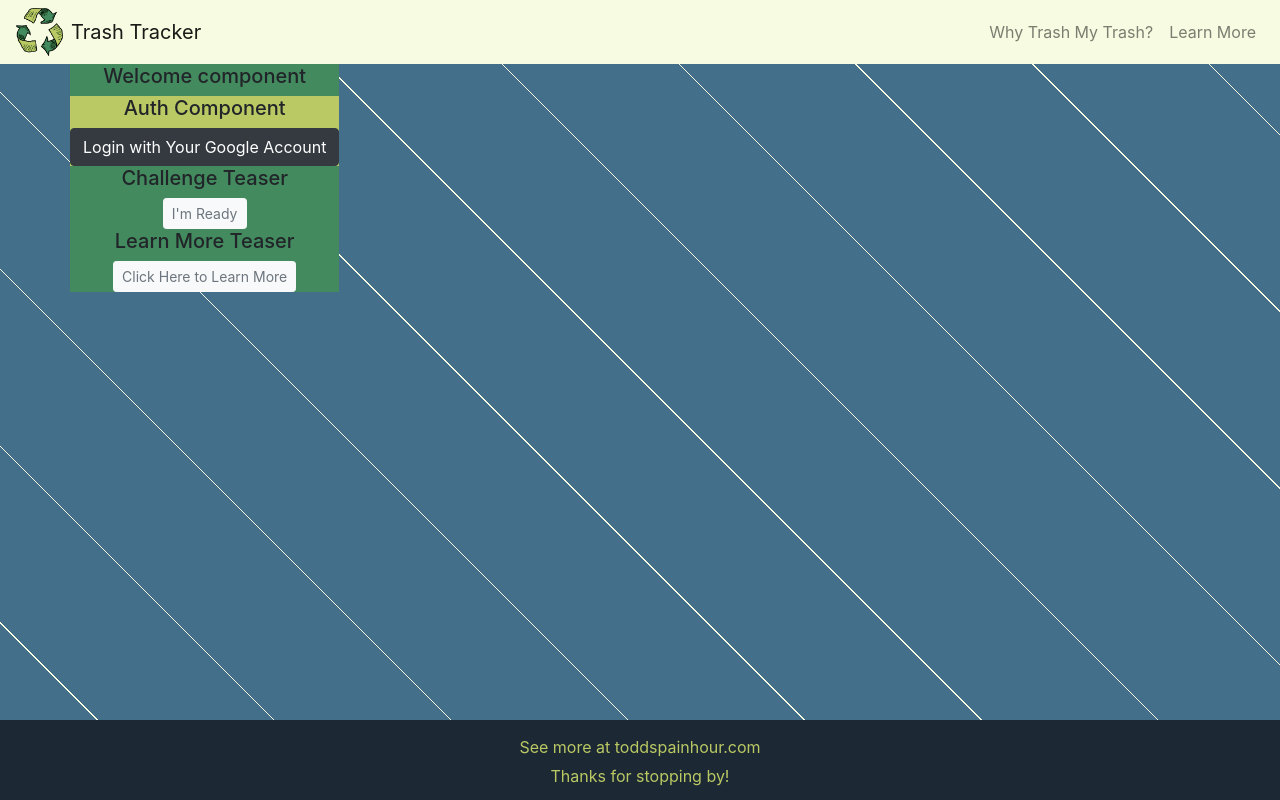
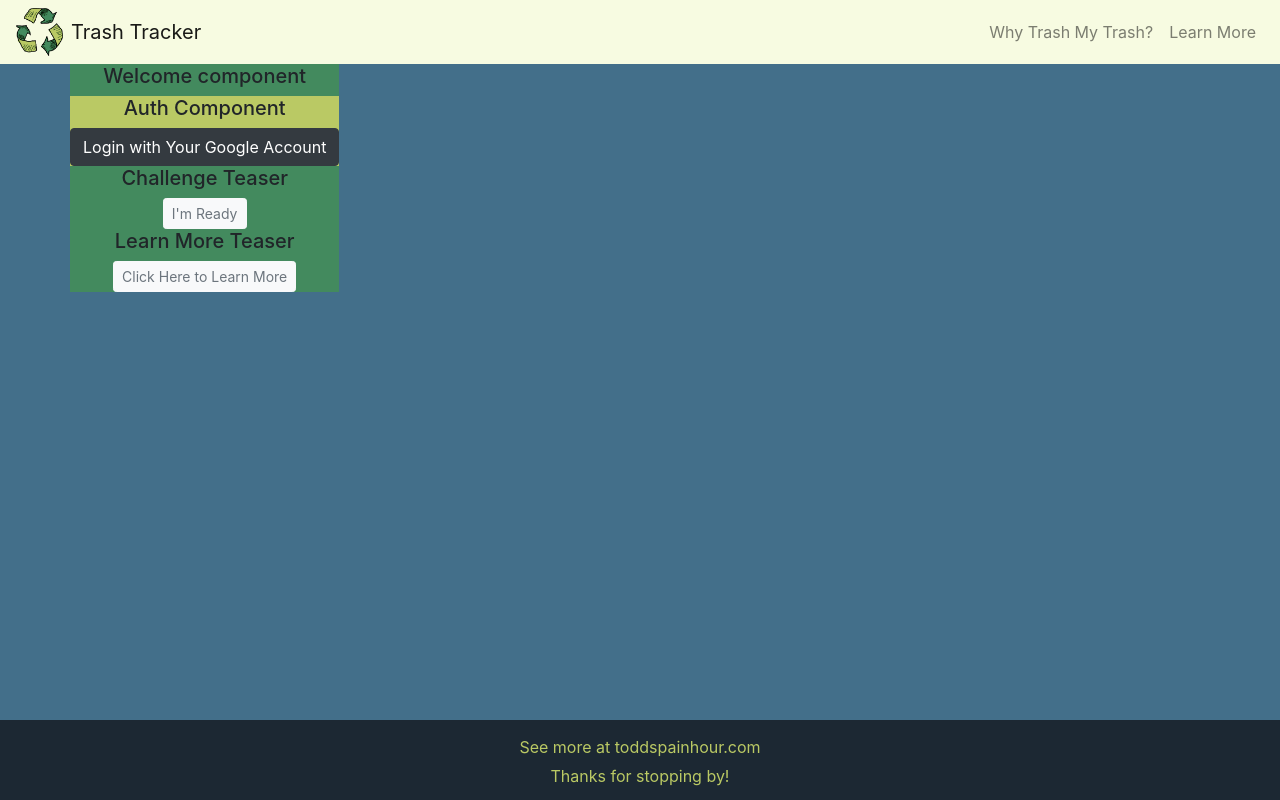
Before and after one commit to ToddSpainhour/trash-tracker, a React (Create React App) app: page /welcome in a window 1280 px wide. Built offline with nearby package versions, Linux system fonts and the light colour scheme; no server answers.

Commit message:
removed stripes from background

```diff
--- a/src/styles/index.scss
+++ b/src/styles/index.scss
@@ -4,19 +4,12 @@
 
 body {
   background-color: $blue;
-  background-image: repeating-linear-gradient(
-    45deg,
-    $cream,
-    $cream,
-    1px,
-    $darkGreen,
-    $darkGreen,
-    1px,
-    // $darkGreen 5px,
-    // $lightGreen 1px,
-    // transparent 45px,
-    transparent 125px
-  )
-  // background-color: #D3D3D3;
-  // background-color: lightgrey;
+  // background-image: repeating-linear-gradient(
+  //   45deg,
+  //   $shadow,
+  //   1px,
+  //   $shadow,
+  //   1px,
+  //   transparent 25px
+  // )
 }
```
